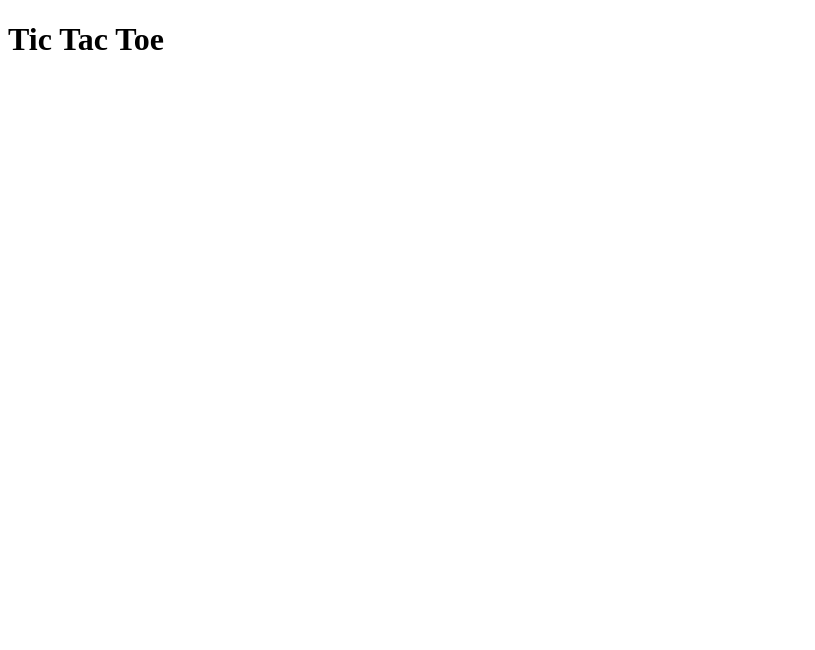
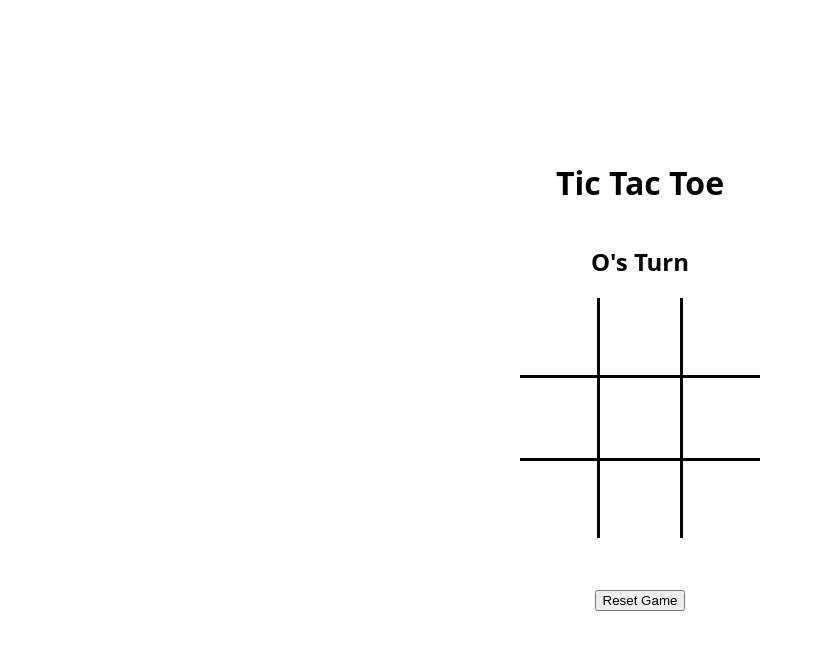
Before and after one commit to hannahbrantley/tic-tac-toe, a plain HTML site: page index.html in a window 1280 px wide. Shown: the whole page, without its empty margins (0-815 px from the left). Drawn offline with Linux system fonts and the light colour scheme.

Commit message:
first dive

```diff
--- a/css/main.css
+++ b/css/main.css
@@ -0,0 +1,78 @@
+*, *::before, *::after {
+    box-sizing: border-box;
+  }
+
+  body {
+    height: 100vh;
+    margin: 0;
+    display: flex;
+    flex-direction: column;
+    justify-content: center;
+    align-items: center;
+    font-family: 'Open Sans', sans-serif;
+  }
+
+#board {
+    display: grid;
+    grid-template-columns: repeat(3, 10vmin);
+    grid-template-rows: repeat(3, 10vmin);
+
+}
+
+#c0r2 {
+    border-style: none solid solid none;
+    border-right-color: black;
+    border-bottom-color: black;
+}
+
+#c0r1 {
+    border-style: none solid none none;
+    border-right-color: black;
+    border-bottom-color: black;
+}
+
+#c0r0 {
+    border-style: solid solid none none;
+    border-right-color: black;
+    border-bottom-color: black;
+}
+
+#c1r2 {
+    border-style: none none solid none;
+    border-right-color: black;
+    border-bottom-color: black;
+}
+
+#c1r1 {
+    border-style: none;
+    border-right-color: black;
+    border-bottom-color: black;
+}
+
+#c1r0 {
+    border-style: solid none none none;
+    border-right-color: black;
+    border-bottom-color: black;
+}
+
+#c2r2 {
+    border-style: none none solid solid;
+    border-right-color: black;
+    border-bottom-color: black;
+}
+
+#c2r1 {
+    border-style: none none none solid;
+    border-right-color: black;
+    border-bottom-color: black;
+}
+
+#c2r0 {
+    border-style: solid none none solid;
+    border-right-color: black;
+    border-bottom-color: black;
+}
+
+.button {
+    margin: 50px;
+}
--- a/index.html
+++ b/index.html
@@ -8,6 +8,41 @@
     <script defer src="js/main.js"></script>
 </head>
 <body>
-    <h1>Tic Tac Toe</h1>
+   <h1>Tic Tac Toe</h1>
+   <h2 id="msg"></h2>
+
+ <section id="board">
+
+    <div id="c0r2"></div>
+    <div id="c1r2"></div>
+    <div id="c2r2"></div>
+
+    <div id="c0r1"></div>
+    <div id="c1r1"></div>
+    <div id="c2r1"></div>
+
+    <div id="c0r0"></div>
+    <div id="c1r0"></div>
+    <div id="c2r0"></div>
+
+    <!-- <div></div>
+    <div></div>
+    <div></div>
+
+    <div></div>
+    <div></div>
+    <div></div>
+
+    <div></div>
+    <div></div>
+    <div></div>  -->
+
+
+ </section>
+
+ <div class="button">
+ <button>Reset Game</button>
+</div>
+
 </body>
 </html>
--- a/js/main.js
+++ b/js/main.js
@@ -1 +1,60 @@
-alert('hello');
+/*----- constants -----*/
+const playerLookup = {
+    '1': 'X',
+    '-1': 'O',
+    '0': 'transparent'
+}
+/*----- app's state (variables) -----*/
+let board;    // Array of column arrays with 1, -1, or null
+let turn;     // 1 or -1 (player)
+let winner;   // 1 = Player 1; -1 = Player 2; 'T' = tie; null = no winner/tie
+
+/*----- cached element references -----*/
+const divEls = [...document.querySelectorAll('#board > div')];
+console.log(divEls);
+const msgEl = document.getElementById('msg');
+
+/*----- event listeners -----*/
+document.getElementById('board')
+    .addEventListener('click', handleClick);
+
+document.querySelector('button')
+    .addEventListener('click', init);
+
+/*----- functions -----*/
+init();
+
+function init() {
+  board = [0, 0, 0, 0, 0, 0, 0, 0, 0];
+  //okay maybe it has to be array of arrays so 3, 4, 5 doesn't = winner
+  turn = -1;
+  winner = null;
+  render();
+}
+
+function handleClick(event) {
+  const clickedSpot = divEls.indexOf(event.target);
+  getWinner();
+  if (board[clickedSpot] === 0){
+  board[clickedSpot] = turn;
+  console.log(board);
+  console.log(clickedSpot);
+  event.target.innerText = playerLookup[turn];
+   turn *= -1;
+}
+
+function getWinner() {
+  for (let i = clickedSpot; i <= board.length; i++) {
+    if (Math.abs(board[i] + board[i + 1] + board[i + 2]) === 3) {
+        console.log('winner');
+    }
+  }
+}
+
+
+}
+
+function render(){
+    console.log('rendered');
+    msgEl.innerHTML = `<span style="color: ${playerLookup[turn]}">${playerLookup[turn].toUpperCase()}'s</span> Turn`;
+}
```
